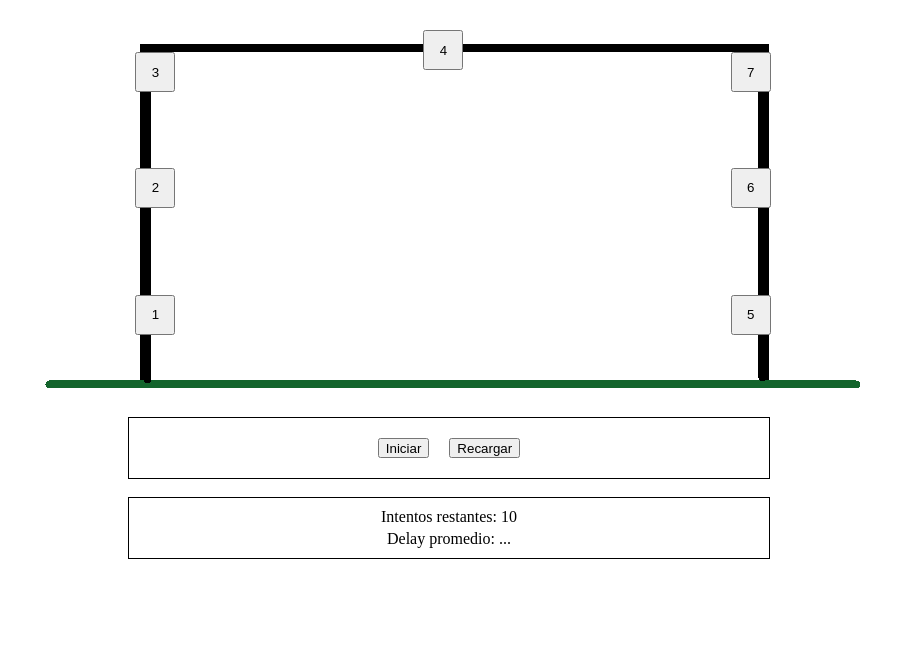
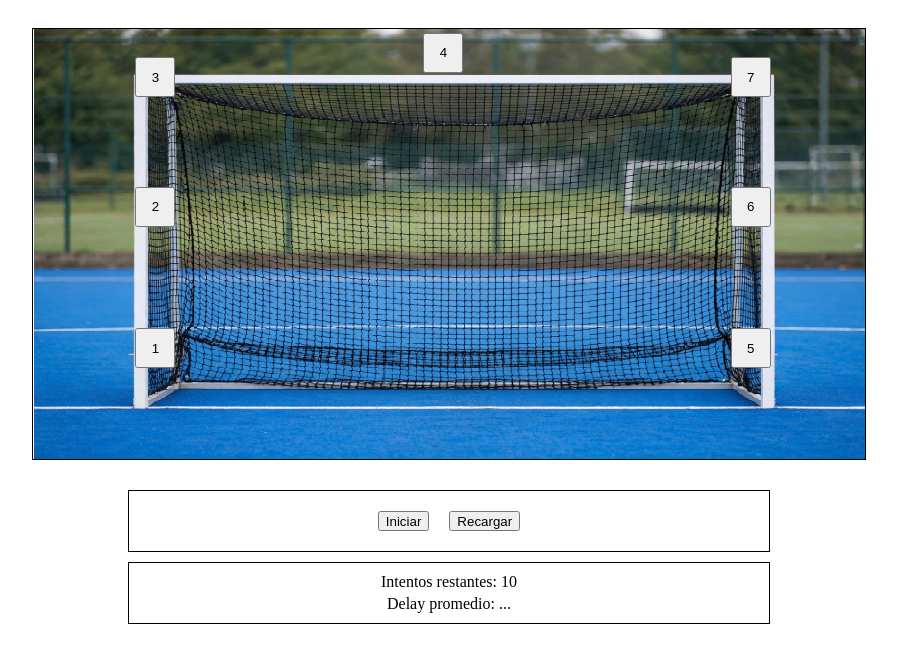
Before and after one commit to mcabrera99/juego_hockey, a plain HTML site: page index.html in a window 1280 px wide. Shown: the whole page, without its empty margins (199-1096 px from the left). Drawn offline with Linux system fonts and the light colour scheme.

Commit message:
arreglos visuales

```diff
--- a/index.html
+++ b/index.html
@@ -18,12 +18,12 @@
             <button id="btn_6" class="btn_luz">6</button>
             <button id="btn_7" class="btn_luz">7</button>
         </div>
-        <img src="arco.png" id="arco">
+        <img src="arco_2.png" id="arco">
+
         <div id="control">
             <button id="btn_play" class="btn_control">Iniciar</button>
             <button id="btn_reload" class="btn_control">Recargar</button>
         </div>
-        <br>
         <div id="panel_estado">
             <p>Intentos restantes: <span id="span_intentos_restantes"></span></p>
             <p>Delay promedio: <span id="span_delay_promedio"></span></p>
--- a/style.css
+++ b/style.css
@@ -16,6 +16,11 @@ body {
     height: 100%;
     width: 100%;
     position: absolute;
+}
+
+#container img{
+    margin: 20px;
+    border: 1px solid black;
 }
 
 .btn_luz {
@@ -77,6 +82,7 @@ body {
     flex-direction: row;
     justify-content: center;
     align-items: center;
+    margin: 10px;
 }
 
 #panel_estado {
```
Also changed, not shown: arco_2.png (added).
